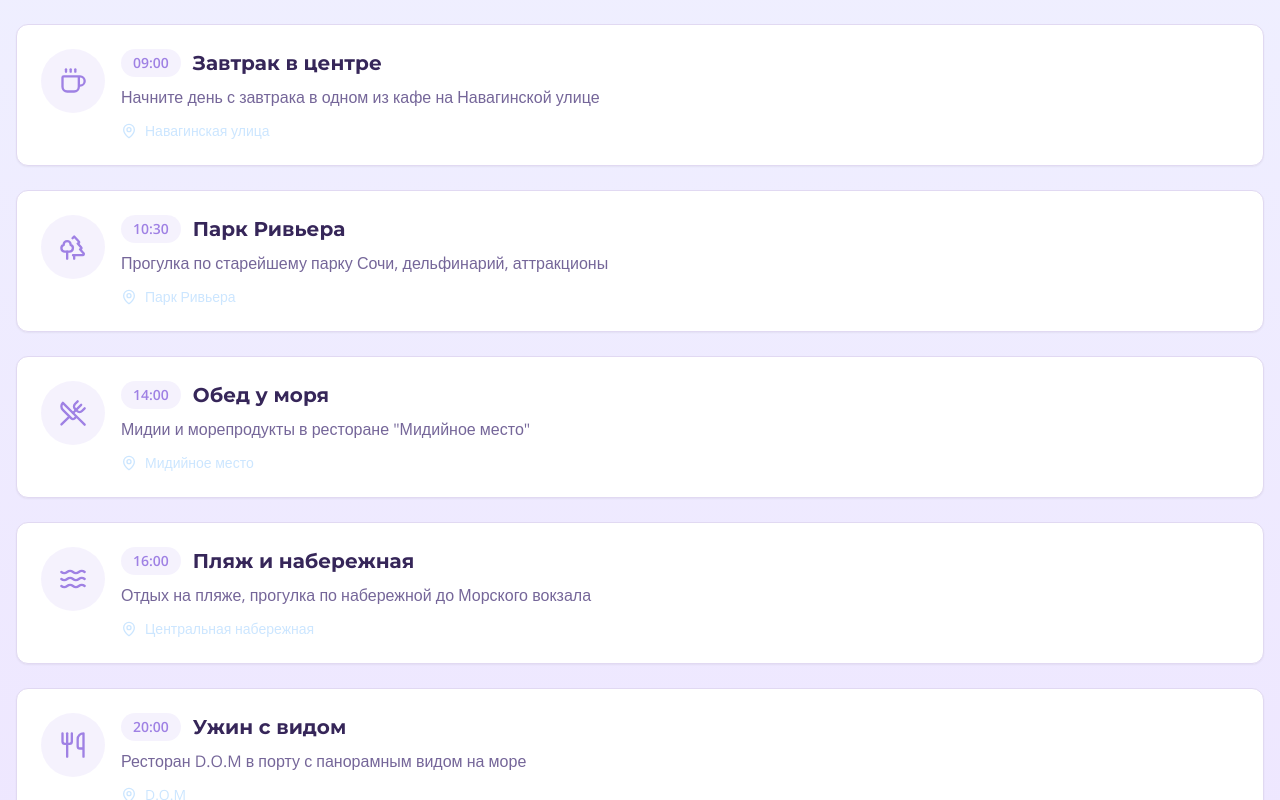
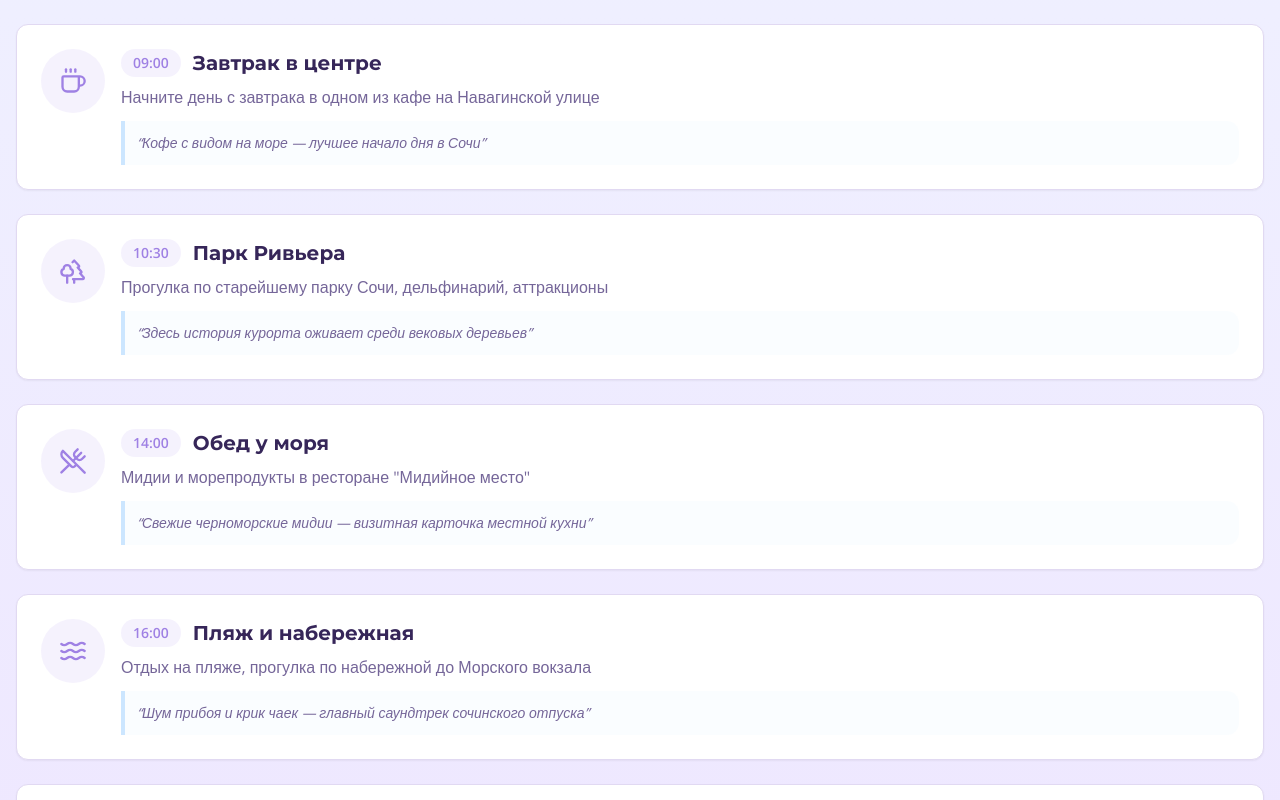
Before and after one commit to pr-poehali-dev/sochi-guide-creation, a React (Vite) app: page /guide in a window 1280 px wide. Shown: the part 800-1600 px from the top of the page. Built offline with nearby package versions, Linux system fonts and the light colour scheme.

Commit message:
feat: правки в путеводителе по Сочи

```diff
--- a/src/pages/Guide.tsx
+++ b/src/pages/Guide.tsx
@@ -9,8 +9,7 @@ interface DayPlanItem {
   title: string;
   description: string;
   icon: string;
-  location: string;
-  mapLink: string;
+  quote: string;
 }
 
 interface RouteItem {
@@ -35,40 +34,35 @@ const threeDayPlan: { [key: string]: DayPlanItem[] } = {
       title: 'Завтрак в центре',
       description: 'Начните день с завтрака в одном из кафе на Навагинской улице',
       icon: 'Coffee',
-      location: 'Навагинская улица',
-      mapLink: 'https://yandex.ru/maps/-/CLVLBAK2'
+      quote: 'Кофе с видом на море — лучшее начало дня в Сочи'
     },
     {
       time: '10:30',
       title: 'Парк Ривьера',
       description: 'Прогулка по старейшему парку Сочи, дельфинарий, аттракционы',
       icon: 'Trees',
-      location: 'Парк Ривьера',
-      mapLink: 'https://yandex.ru/maps/239/sochi/?ll=39.715878%2C43.592055&mode=poi&poi%5Bpoint%5D=39.715872%2C43.591399&poi%5Buri%5D=ymapsbm1%3A%2F%2Forg%3Foid%3D1105456640&z=17'
+      quote: 'Здесь история курорта оживает среди вековых деревьев'
     },
     {
       time: '14:00',
       title: 'Обед у моря',
       description: 'Мидии и морепродукты в ресторане "Мидийное место"',
       icon: 'UtensilsCrossed',
-      location: 'Мидийное место',
-      mapLink: 'https://yandex.ru/maps/239/sochi/chain/midijnoe_mesto/150461476458/'
+      quote: 'Свежие черноморские мидии — визитная карточка местной кухни'
     },
     {
       time: '16:00',
       title: 'Пляж и набережная',
       description: 'Отдых на пляже, прогулка по набережной до Морского вокзала',
       icon: 'Waves',
-      location: 'Центральная набережная',
-      mapLink: 'https://yandex.ru/maps/-/CLVH6Hoj'
+      quote: 'Шум прибоя и крик чаек — главный саундтрек сочинского отпуска'
     },
     {
       time: '20:00',
       title: 'Ужин с видом',
       description: 'Ресторан D.O.M в порту с панорамным видом на море',
       icon: 'Utensils',
-      location: 'D.O.M',
-      mapLink: 'https://yandex.ru/maps/-/CLVH6Hoj'
+      quote: 'Закат над портом превращает ужин в незабываемое шоу'
     }
   ],
   day2: [
@@ -77,40 +71,35 @@ const threeDayPlan: { [key: string]: DayPlanItem[] } = {
       title: 'Ранний выезд в горы',
       description: 'Поездка на Роза Хутор или Красную Поляну',
       icon: 'Mountain',
-      location: 'Роза Хутор',
-      mapLink: 'https://yandex.ru/maps/org/roza_khutor/210727341098/'
+      quote: 'Горы зовут тех, чьё сердце стремится к вершинам'
     },
     {
       time: '10:00',
       title: 'Канатная дорога',
       description: 'Подъем на высоту 2320м, панорамные виды на горы',
       icon: 'Cable',
-      location: 'Канатная дорога Роза Хутор',
-      mapLink: 'https://yandex.ru/maps/org/roza_khutor/210727341098/'
+      quote: 'На высоте 2320 метров открывается не только вид на Кавказ, но и душа'
     },
     {
       time: '13:00',
       title: 'Обед в горах',
       description: 'Грузинская кухня в ресторане на высоте',
       icon: 'UtensilsCrossed',
-      location: 'Ресторан Роза Хутор',
-      mapLink: 'https://rosakhutor.ru/'
+      quote: 'Хинкали с видом на вершины — вкус Кавказа'
     },
     {
       time: '15:00',
       title: 'Прогулка по курорту',
       description: 'Исследуйте инфраструктуру курорта, магазины, смотровые площадки',
       icon: 'Camera',
-      location: 'Роза Хутор',
-      mapLink: 'https://rosakhutor.ru/'
+      quote: 'Каждый уголок Розы Хутор создан для Instagram'
     },
     {
       time: '18:00',
       title: 'Возвращение в Сочи',
       description: 'Поездка обратно в город (40-50 минут)',
       icon: 'Car',
-      location: 'Дорога в Сочи',
-      mapLink: 'https://yandex.ru/maps/'
+      quote: 'Серпантин в горы — это роад-трип с захватывающими видами'
     }
   ],
   day3: [
@@ -119,40 +108,35 @@ const threeDayPlan: { [key: string]: DayPlanItem[] } = {
       title: 'Skypark',
       description: 'Парк приключений: подвесной мост, зиплайн, качели',
       icon: 'Zap',
-      location: 'Skypark Сочи',
-      mapLink: 'https://yandex.ru/maps/org/skaypark/1210593378/'
+      quote: 'Адреналин на высоте 207 метров — это незабываемо!'
     },
     {
       time: '13:00',
       title: 'Обед в Skypark',
       description: 'Кафе на территории парка с видом на ущелье',
       icon: 'Coffee',
-      location: 'Skypark',
-      mapLink: 'https://skypark.ru/'
+      quote: 'Еда с видом на Ахштырское ущелье вкуснее в два раза'
     },
     {
       time: '15:00',
       title: 'Тисо-самшитовая роща',
       description: 'Прогулка по реликтовому лесу возрастом 30 млн лет',
       icon: 'TreePine',
-      location: 'Хостинская роща',
-      mapLink: 'https://yandex.ru/maps/org/tiso_samshitovaya_roshcha/119220728731/'
+      quote: 'Прогулка по лесу, который помнит динозавров — машина времени'
     },
     {
       time: '18:00',
       title: 'Чайные плантации',
       description: 'Экскурсия по чайной фабрике, дегустация краснодарского чая',
       icon: 'Leaf',
-      location: 'Мацестинская долина',
-      mapLink: 'https://yandex.ru/maps/'
+      quote: 'Самые северные чайные плантации в мире — здесь!'
     },
     {
       time: '21:00',
       title: 'Ночная жизнь Сочи',
       description: 'Коктейли и живая музыка в баре "Закулисье"',
       icon: 'Music',
-      location: 'Закулисье',
-      mapLink: 'https://yandex.ru/maps/-/CLVLZALv'
+      quote: 'Сочи не спит — город зажигает с заката!'
     }
   ]
 };
@@ -302,8 +286,8 @@ export default function Guide() {
 
         <div className="mb-12 rounded-3xl overflow-hidden shadow-2xl">
           <img
-            src="https://cdn.poehali.dev/projects/5f21fc14-32b8-4315-81a1-36ef6151fc35/files/bb7b8306-9b89-47ac-a5d3-633a07924396.jpg"
-            alt="Путеводитель по Сочи"
+            src="https://cdn.poehali.dev/files/8d6748b9-728c-4225-ad9f-c71bb838729d.png"
+            alt="Сочи - город-мечта"
             className="w-full h-[400px] object-cover"
           />
         </div>
@@ -367,16 +351,8 @@ export default function Guide() {
                           <h3 className="text-xl font-bold">{item.title}</h3>
                         </div>
                         <p className="text-muted-foreground mb-3">{item.description}</p>
-                        <div className="flex items-center gap-2 text-sm">
-                          <Icon name="MapPin" size={16} className="text-accent" />
-                          <a
-                            href={item.mapLink}
-                            target="_blank"
-                            rel="noopener noreferrer"
-                            className="text-accent hover:underline"
-                          >
-                            {item.location}
-                          </a>
+                        <div className="bg-accent/10 border-l-4 border-accent p-3 rounded-r-lg">
+                          <p className="text-sm italic text-muted-foreground">“{item.quote}”</p>
                         </div>
                       </div>
                     </div>
```
